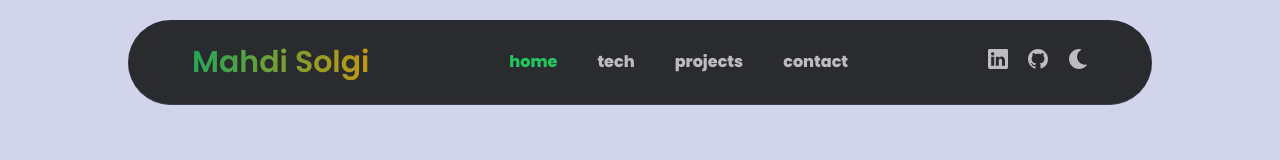
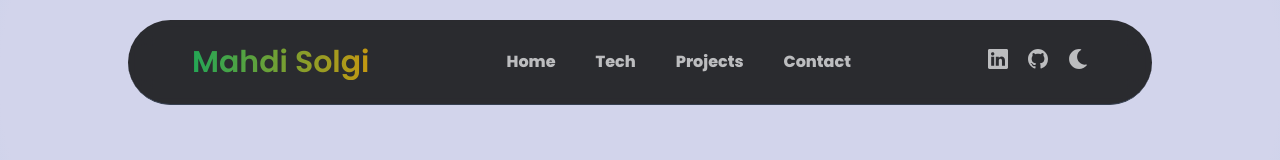
Before and after one commit to mahdisolgi1/mahdi-solgi-portfolio, a React (Vite) app: page / in a window 1280 px wide. Shown: the top 160 px of the page. Built offline with nearby package versions, Linux system fonts and the light colour scheme.

Commit message:
refactor(Navbar): uppercase the anchor links

```diff
--- a/src/Components/Navbar.jsx
+++ b/src/Components/Navbar.jsx
@@ -79,7 +79,7 @@ const Navbar = () => {
         </a>
 
         <ul className="hidden gap-10 md:flex">
-          {["home", "tech", "projects", "contact"].map((section) => (
+          {["Home", "Tech", "Projects", "Contact"].map((section) => (
             <li key={section}>
               <a
                 href={`#${section}`}
@@ -134,7 +134,7 @@ const Navbar = () => {
         }`}
       >
         <ul className="flex flex-col gap-8">
-          {["home", "tech", "projects", "contact"].map((section) => (
+          {["Home", "Tech", "Projects", "Contact"].map((section) => (
             <li key={section}>
               <a
                 href={`#${section}`}
```
